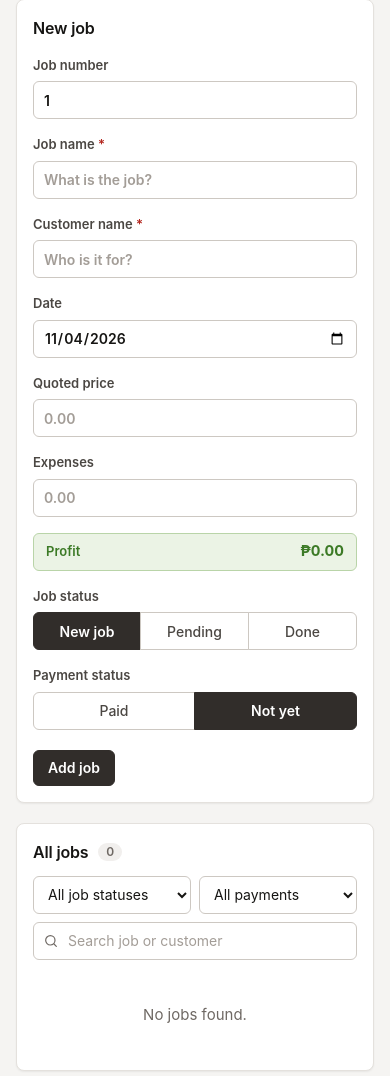
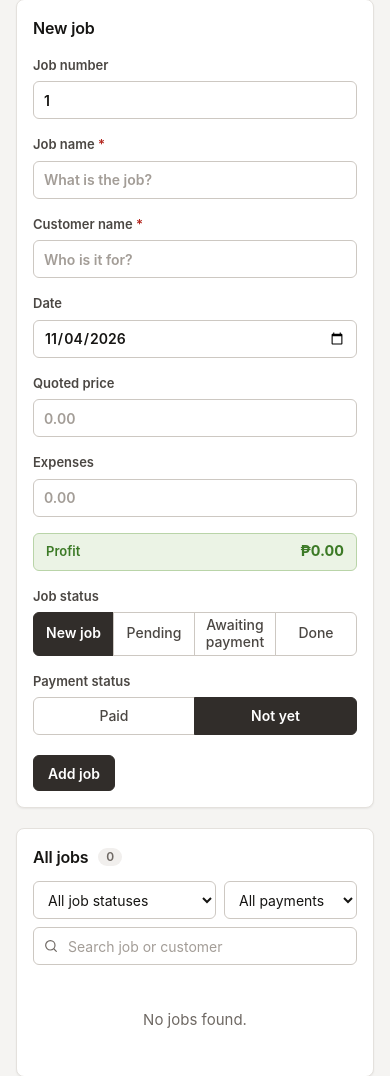
Before and after one commit to anthnyjhn/mycount, a Flask app: page /sales in a window 390 px wide. Shown: the part 252-1328 px from the top of the page. Run offline with Flask 3, Linux system fonts and the light colour scheme; data comes from the database, SQL or seed files in the repository; data that the repository does not hold is empty.

Commit message:
Add Awaiting payment job status
Job status now goes New job -> Pending -> Awaiting payment -> Done.
Clicking the status in the table follows that order, the filter and CSV
export include it, and the status picker in the form fits four options
on desktop and phone.

Co-Authored-By: Claude Opus 5.5 <noreply@anthropic.com>
Claude-Session: https://claude.ai/code/session_01NTr8Kz5ss7ZM7Z8azR2BMP

```diff
--- a/app.py
+++ b/app.py
@@ -325,7 +325,7 @@ def save_goals(year):
 # ---------- sales (jobs) ----------
 
 # Job status: what the form and table show, in the order a job goes through them
-STAGES = {"new": "New job", "pending": "Pending", "done": "Done"}
+STAGES = {"new": "New job", "pending": "Pending", "awaiting": "Awaiting payment", "done": "Done"}
 
 def next_job_number(db):
     """Guess the next job number from the last one typed: 7 -> 8, J-009 -> J-010."""
@@ -397,11 +397,14 @@ def toggle_sale(item_id):
 
 @app.post("/sales/<int:item_id>/stage")
 def next_stage(item_id):
-    """Move a job on to its next status: New job -> Pending -> Done -> New job."""
+    """Move a job on to its next status: New job -> Pending -> Awaiting payment -> Done -> New job."""
     db = get_db()
-    db.execute("UPDATE sales SET stage = CASE stage WHEN 'new' THEN 'pending' WHEN 'pending' THEN 'done' ELSE 'new' END "
-               "WHERE id = ?", (item_id,))
-    db.commit()
+    row = db.execute("SELECT stage FROM sales WHERE id = ?", (item_id,)).fetchone()
+    if row:
+        order = list(STAGES)
+        current = order.index(row["stage"]) if row["stage"] in order else -1
+        db.execute("UPDATE sales SET stage = ? WHERE id = ?", (order[(current + 1) % len(order)], item_id))
+        db.commit()
     return redirect(request.referrer or url_for("sales"))
 
 
@@ -613,7 +616,8 @@ EXPORTS = {
               "SELECT job_number, job_name, customer_name, date, quoted_price, expenses, "
               "quoted_price - expenses AS profit, "
               "CASE WHEN quoted_price > 0 THEN ROUND((quoted_price - expenses) * 100.0 / quoted_price, 1) END, "
-              "CASE stage WHEN 'new' THEN 'New job' WHEN 'pending' THEN 'Pending' ELSE 'Done' END, "
+              "CASE stage WHEN 'new' THEN 'New job' WHEN 'pending' THEN 'Pending' "
+              "WHEN 'awaiting' THEN 'Awaiting payment' ELSE 'Done' END, "
               "CASE status WHEN 'paid' THEN 'Paid' ELSE 'Not yet' END FROM sales ORDER BY date, id"),
     "purchases": ("Purchases", ["Supplier", "Product", "Amount", "Status", "Date"],
                   "SELECT supplier_name, product, amount, CASE status WHEN 'paid' THEN 'Paid' ELSE 'Unpaid' END, date "
--- a/static/style.css
+++ b/static/style.css
@@ -158,6 +158,7 @@ main { flex: 1; min-width: 0; padding: 28px 32px 64px; max-width: 1280px; }
 .stage::before { content: ""; width: 7px; height: 7px; border-radius: 50%; background: currentColor; }
 .stage.new::before { background: var(--info); }
 .stage.pending::before { background: #c98a12; }
+.stage.awaiting::before { background: var(--accent); }
 .stage.done::before { background: var(--good); }
 
 /* ---------- forms ---------- */
@@ -186,10 +187,11 @@ input:focus, select:focus { outline: none; border-color: var(--focus); box-shado
 
 .segmented { display: flex; border: 0; margin: 0; padding: 0; min-width: 0; }
 .segmented legend { padding: 0; margin-bottom: 6px; font-size: 13px; font-weight: 600; color: var(--text-2); }
-.segmented label { display: block; flex: 1; }
+.segmented label { display: block; flex: 1 1 auto; }
 .segmented input { position: absolute; opacity: 0; width: 1px; height: 1px; }
 .segmented span {
-  display: flex; align-items: center; justify-content: center; height: 38px; padding: 0 12px; cursor: pointer;
+  display: flex; align-items: center; justify-content: center; min-height: 38px; height: 100%; padding: 4px 10px; cursor: pointer;
+  text-align: center; line-height: 1.2;
   border: 1px solid var(--border-strong); background: var(--surface); color: var(--text-2); font-size: 14px; font-weight: 500;
 }
 .segmented label:first-of-type span { border-radius: 6px 0 0 6px; }
@@ -315,6 +317,7 @@ form.inline select { width: auto; }
   .kpi-value { font-size: 17px; }
   .form-grid { grid-template-columns: minmax(0, 1fr); }
   .form-grid .wide { grid-column: auto; }
+  .segmented label { flex: 1 1 0; }
   .page-actions { width: 100%; }
   .page-actions .btn { flex: 1; }
 }
--- a/templates/sales.html
+++ b/templates/sales.html
@@ -40,7 +40,7 @@
       <span class="readout-label">Profit</span>
       <span class="readout-value"><span id="profit">{{ money(p) }}</span> <span class="readout-pct" id="margin">{{ '(' ~ (mg|pct(0)) ~ ')' if mg is not none }}</span></span>
     </div>
-    <fieldset class="segmented">
+    <fieldset class="segmented wide">
       <legend>Job status</legend>
       {% set sg = editing.stage if editing else 'new' %}
       {% for value, label in stages.items() %}
@@ -117,7 +117,7 @@
     </tbody>
   </table>
   </div>
-  <p class="table-foot muted">Click a job status to move it along (New job → Pending → Done). Click a payment status to switch it between Paid and Not yet.</p>
+  <p class="table-foot muted">Click a job status to move it along (New job → Pending → Awaiting payment → Done). Click a payment status to switch it between Paid and Not yet.</p>
   {% else %}
     <p class="empty">No jobs found.</p>
   {% endif %}
```
Also changed, not shown: README.md.
